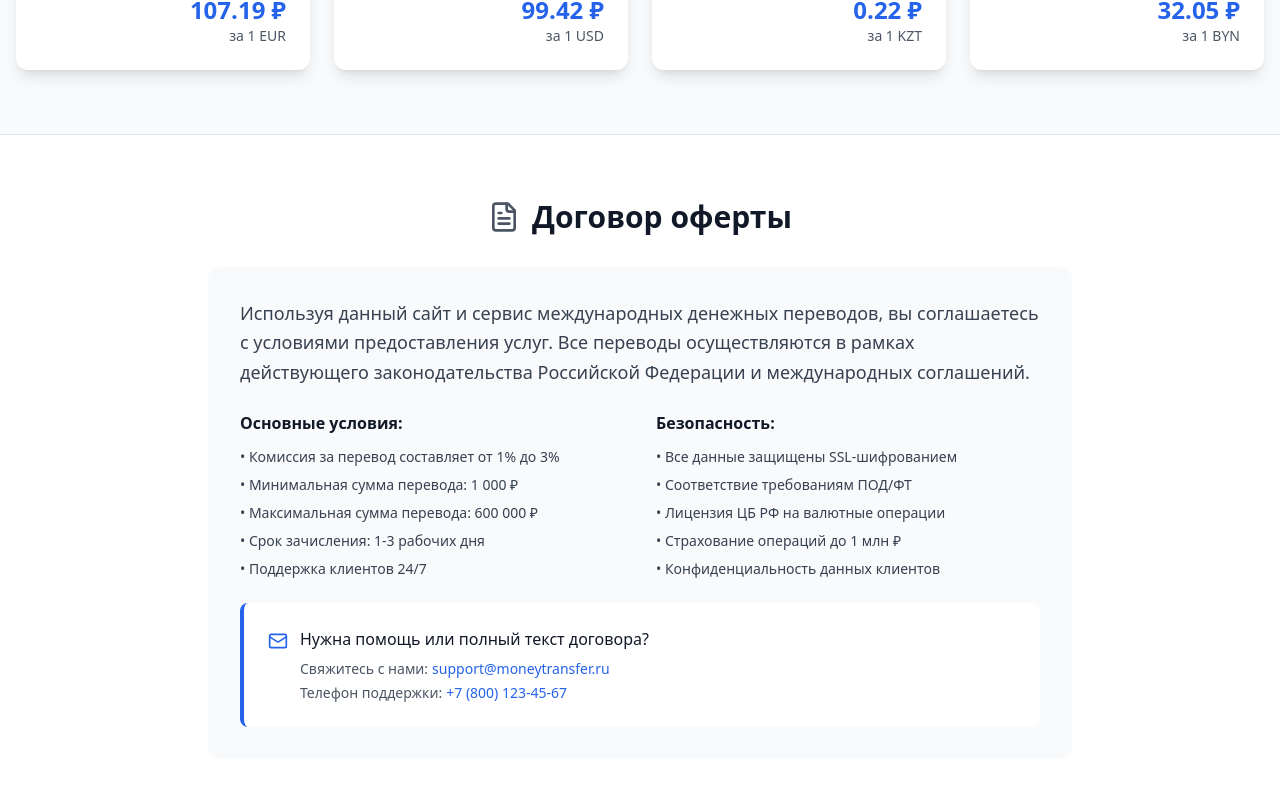
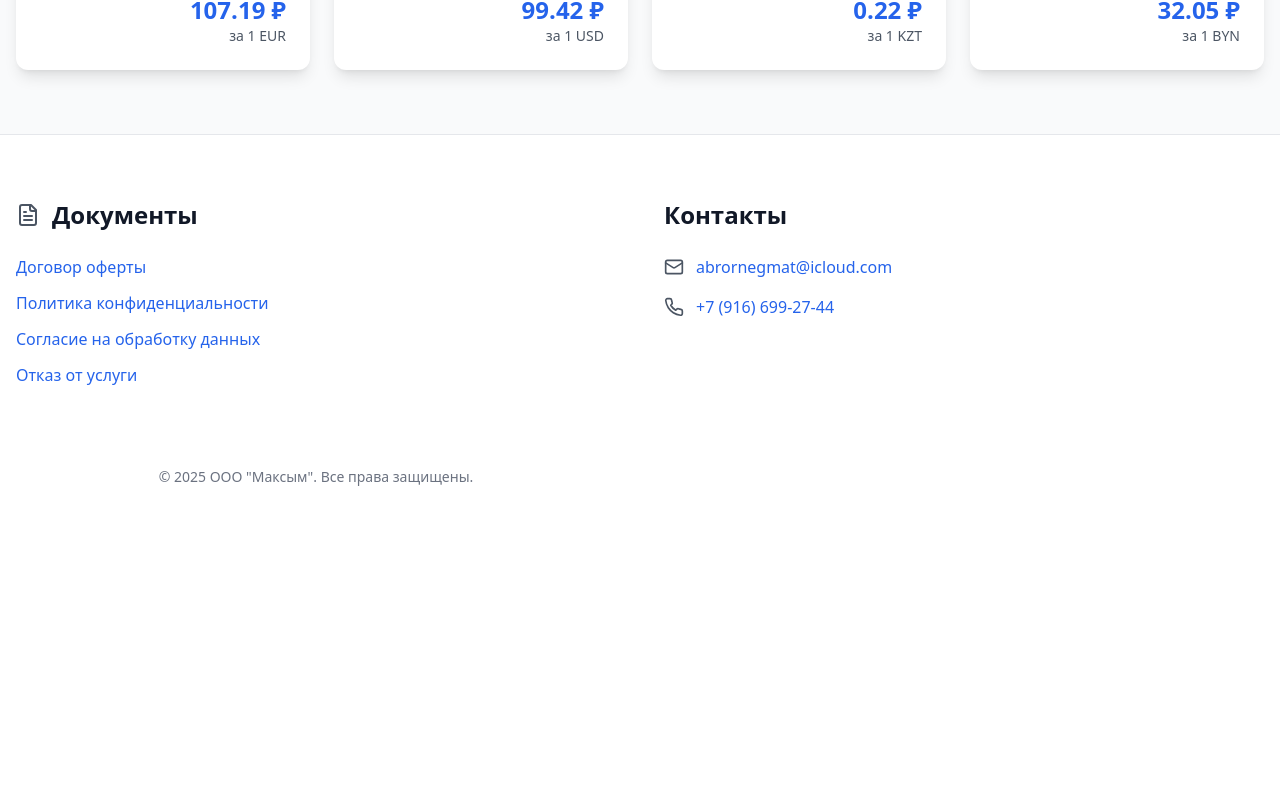
Before and after one commit to 666lexa666/transfer, a React (Vite) app: page / in a window 1280 px wide. Shown: the part 998-1800 px from the top of the page. After the commit the page ends 1597 px from the top, so only its background shows below. Built offline with nearby package versions, Linux system fonts and the light colour scheme.

Commit message:
Обнова

```diff
--- a/src/App.tsx
+++ b/src/App.tsx
@@ -3,7 +3,6 @@ import { Hero } from './components/Hero';
 import { CurrencyRates } from './components/CurrencyRates';
 import { TransferModal } from './components/TransferModal';
 import { PaymentModal } from './components/PaymentModal';
-import { Contract } from './components/Contract';
 import { TransferForm } from './types';
 import { Footer } from './components/Footer';
 
@@ -33,7 +32,6 @@ function App() {
       <div className="flex-grow">
         <Hero onOpenTransfer={handleOpenTransfer} />
         <CurrencyRates />
-        <Contract />
 
         <TransferModal
           isOpen={showTransferModal}
```
